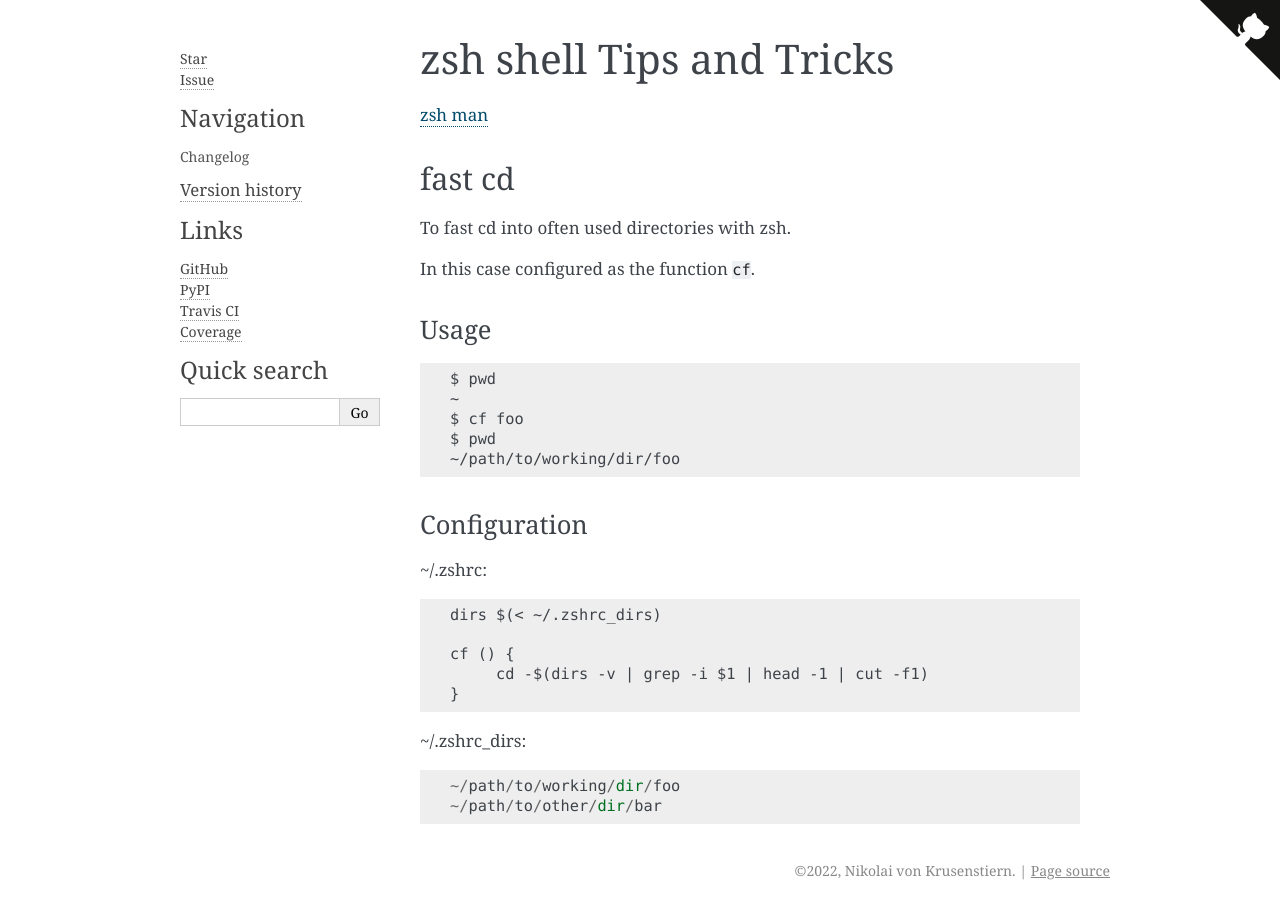
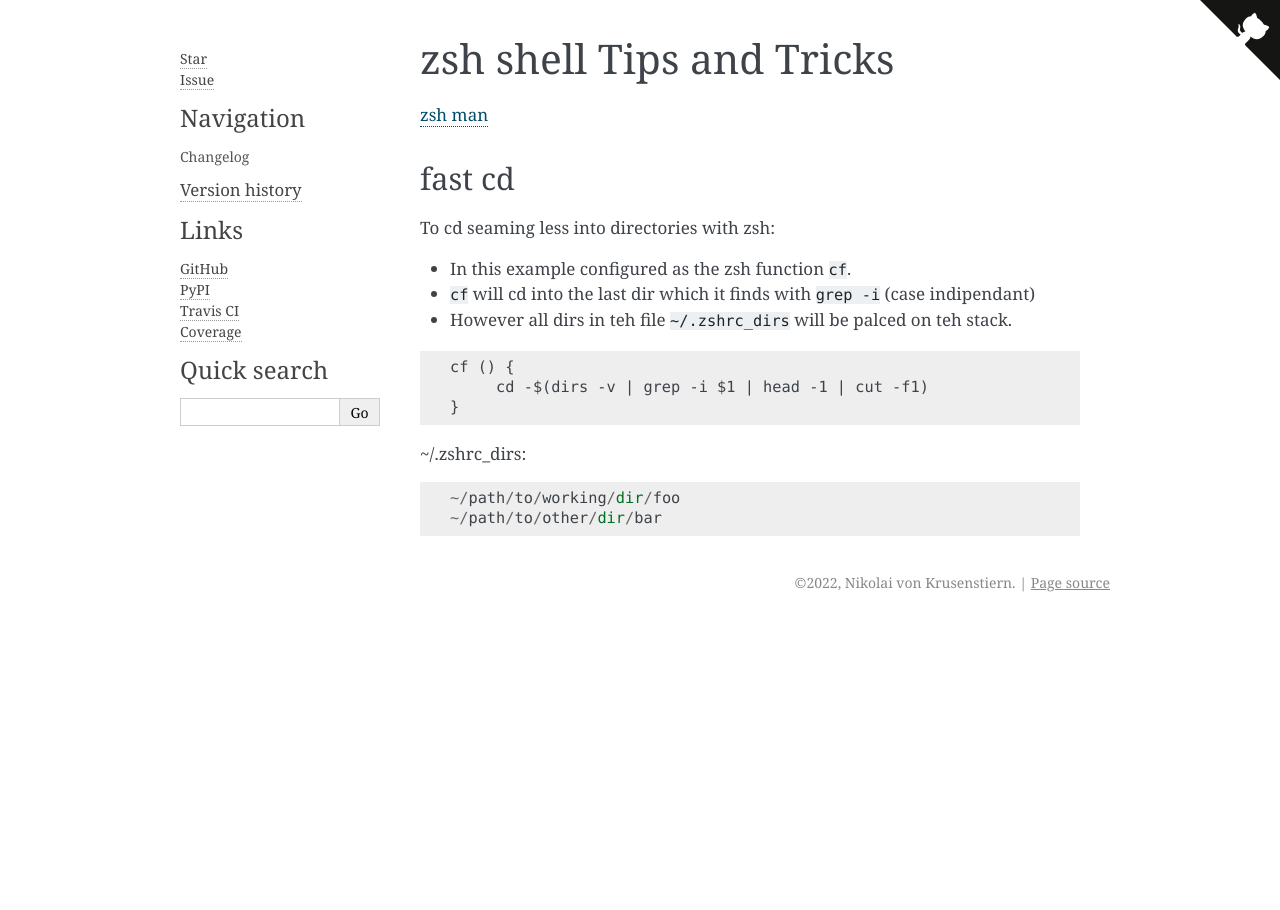
Before and after one commit to cruisen/cli-calc, a Sphinx documentation site: the page built from docs/extras/zsh.md, in a window 1280 px wide. Built offline with Sphinx 7.4.7, drawn with Linux system fonts in a browser that asks for light colours.

Commit message:
add more text

````diff
--- a/docs/extras/zsh.md
+++ b/docs/extras/zsh.md
@@ -3,25 +3,13 @@
 [zsh man](https://zsh.sourceforge.io/Doc/zsh_a4.pdf)
 
 ## fast cd
-To fast cd into often used directories with zsh.
+To cd seaming less into directories with zsh:
 
-In this case configured as the function ```cf```.
-
-### Usage
+- In this example configured as the zsh function ```cf```.
+- ```cf``` will cd into the last dir which it finds with ```grep -i``` (case indipendant)
+- However all dirs in teh file ```~/.zshrc_dirs``` will be palced on teh stack.
 
 ```
-$ pwd
-~
-$ cf foo
-$ pwd
-~/path/to/working/dir/foo
-```
-
-### Configuration
-~/.zshrc:
-```
-dirs $(< ~/.zshrc_dirs)
-
 cf () {
 	cd -$(dirs -v | grep -i $1 | head -1 | cut -f1)
 }
````
